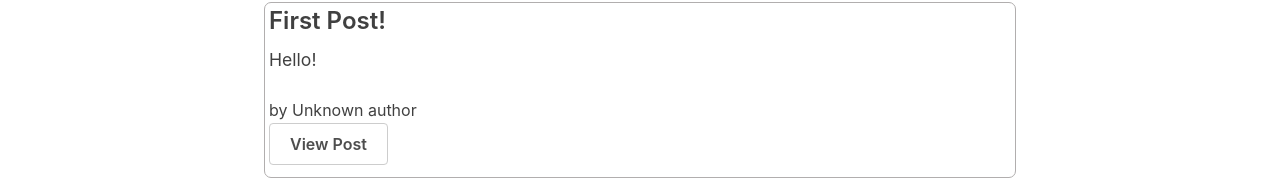
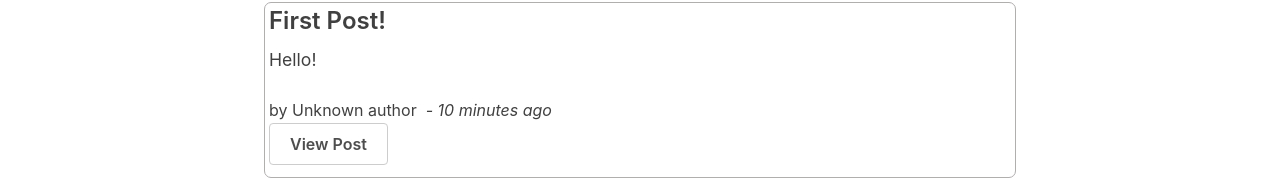
Before and after one commit to Tanya-Amber-L/Redux-tutorial, a React (Create React App) app: page / in a window 1280 px wide. Shown: the part 647-827 px from the top of the page. Built offline with nearby package versions, Linux system fonts and the light colour scheme; what @mswjs/data, mock-socket, txtgen would draw is missing.

Commit message:
adding timestamps to posts and sorting by most recent post first

```diff
--- a/src/features/posts/postsList.js
+++ b/src/features/posts/postsList.js
@@ -2,6 +2,7 @@ import React from "react";
 import { useSelector } from "react-redux";
 import { Link } from "react-router-dom";
 import { PostAuthor } from "./postAuthor";
+import { TimeAgo } from "./timeAgo";
 
 // React components can read data from the Redux store using the useSelector hook from the React-Redux library.
 // The "selector functions" that you write will be called with the entire Redux state object as a parameter, and should return the specific data that this component needs from the store.
@@ -9,11 +10,16 @@ import { PostAuthor } from "./postAuthor";
 export const PostsList = () => {
     const posts = useSelector((state) => state.posts);
 
-    const renderedPosts = posts.map((post) => (
+    const orderedPosts = posts
+        .slice()
+        .sort((a, b) => b.date.localeCompare(a.date));
+
+    const renderedPosts = orderedPosts.map((post) => (
         <article className="post-excerpt" key={post.id}>
             <h3>{post.title}</h3>
             <p className="post-content">{post.content.substring(0, 100)}</p>
             <PostAuthor userId={post.user} />
+            <TimeAgo timestamp={post.date} />
             <br />
             <Link to={`/posts/${post.id}`} className="button muted-button">
                 View Post
--- a/src/features/posts/postsSlice.js
+++ b/src/features/posts/postsSlice.js
@@ -1,8 +1,19 @@
 import { createSlice, nanoid } from "@reduxjs/toolkit";
+import { sub } from "date-fns";
 
 const initialState = [
-    { id: "1", title: "First Post!", content: "Hello!" },
-    { id: "2", title: "Second Post", content: "More text" },
+    {
+        id: "1",
+        title: "First Post!",
+        content: "Hello!",
+        date: sub(new Date(), { minutes: 10 }).toISOString(),
+    },
+    {
+        id: "2",
+        title: "Second Post",
+        content: "More text",
+        date: sub(new Date(), { minutes: 10 }).toISOString(),
+    },
 ];
 
 const postsSlice = createSlice({
@@ -18,6 +29,7 @@ const postsSlice = createSlice({
                 return {
                     payload: {
                         id: nanoid(),
+                        date: new Date().toISOString(),
                         title,
                         content,
                         user: userId,
--- a/src/features/posts/singlePostPage.js
+++ b/src/features/posts/singlePostPage.js
@@ -2,6 +2,7 @@ import React from "react";
 import { useSelector } from "react-redux";
 import { Link } from "react-router-dom";
 import { PostAuthor } from "./postAuthor";
+import { TimeAgo } from "./timeAgo";
 
 export const SinglePostPage = ({ match }) => {
     const { postId } = match.params;
@@ -24,6 +25,7 @@ export const SinglePostPage = ({ match }) => {
                 <h2>{post.title}</h2>
                 <p className="post-content">{post.content}</p>
                 <PostAuthor userId={post.user} />
+                <TimeAgo timestamp={post.date} />
                 <br />
                 <Link to={`/editPost/${post.id}`} className="button">
                     Edit Post
--- /dev/null
+++ b/src/features/posts/timeAgo.js
@@ -0,0 +1,17 @@
+import React from "react";
+import { parseISO, formatDistanceToNow } from "date-fns";
+
+export const TimeAgo = ({ timestamp }) => {
+    let timeAgo = "";
+    if (timestamp) {
+        const date = parseISO(timestamp);
+        const timePeriod = formatDistanceToNow(date);
+        timeAgo = `${timePeriod} ago`;
+    }
+
+    return (
+        <span title={timestamp}>
+            &nbsp; <i>{`- ${timeAgo}`}</i>
+        </span>
+    );
+};
```
